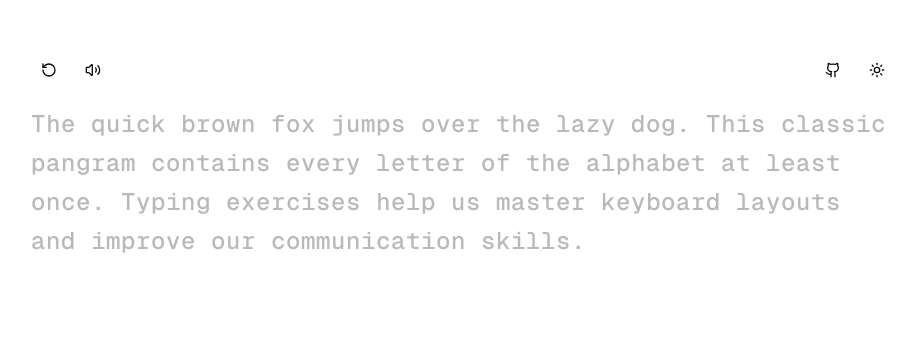
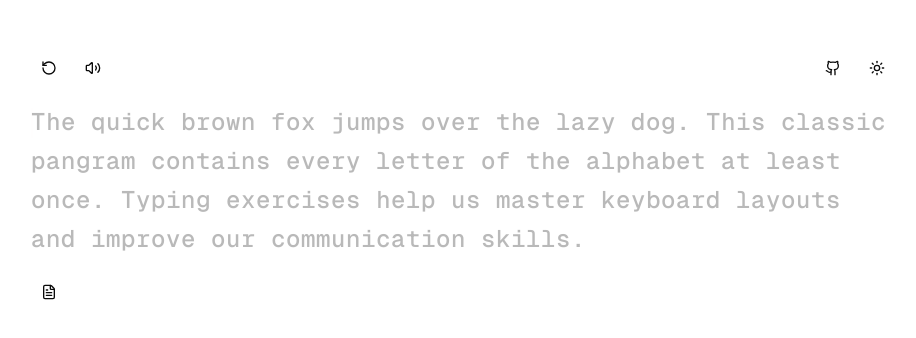
Before and after one commit to ldgni/blitz, a Next.js app: page / in a window 1280 px wide. Shown: the part 220-558 px from the top of the page, without its empty margins (177-1093 px from the left). Built offline with nearby package versions, Linux system fonts and the light colour scheme; no server answers.

Commit message:
feat: enhance TypingTest with text presets and cursor positioning improvements

```diff
--- a/components/typing-test.tsx
+++ b/components/typing-test.tsx
@@ -1,7 +1,8 @@
 "use client";
 
-import { Github, RotateCcw, Volume2, VolumeOff } from "lucide-react";
+import { FileText, Github, RotateCcw, Volume2, VolumeOff } from "lucide-react";
 import { Geist_Mono } from "next/font/google";
+import { useState } from "react";
 
 import ModeToggle from "@/components/mode-toggle";
 import { Button } from "@/components/ui/button";
@@ -16,18 +17,24 @@ import { useTypingSounds } from "@/hooks/use-typing-sounds";
 
 const geistMono = Geist_Mono({ subsets: ["latin"] });
 
-const TEXT =
-  "The quick brown fox jumps over the lazy dog. This classic pangram contains every letter of the alphabet at least once. Typing exercises help us master keyboard layouts and improve our communication skills.";
+const TEXT_PRESETS = [
+  "The quick brown fox jumps over the lazy dog. This classic pangram contains every letter of the alphabet at least once. Typing exercises help us master keyboard layouts and improve our communication skills.",
+  "Programming is the art of telling a computer what to do through precise instructions. Code is written in languages that humans can learn and machines can execute. Practice makes perfect when learning any new skill.",
+  "Technology evolves rapidly, bringing new tools and possibilities every day. Learning to adapt and grow with these changes is essential. Curiosity and persistence are key to mastering any field.",
+];
 
 const DURATION = 30;
 
 export default function TypingTest() {
+  const [textIndex, setTextIndex] = useState(0);
+  const currentText = TEXT_PRESETS[textIndex];
+
   const { soundEnabled, setSoundEnabled, playPressSound, playReleaseSound } =
     useTypingSounds();
 
   const { typed, timeLeft, isRunning, isGameOver, wpm, accuracy, restart } =
     useTypingGame({
-      text: TEXT,
+      text: currentText,
       duration: DURATION,
       onKeyDown: playPressSound,
       onKeyUp: playReleaseSound,
@@ -36,6 +43,16 @@ export default function TypingTest() {
   const { cursorPos, containerRef, setCharRef } = useCursorPosition(
     typed.length,
   );
+
+  const handleRestart = () => {
+    restart();
+  };
+
+  const handleTextChange = () => {
+    const nextIndex = (textIndex + 1) % TEXT_PRESETS.length;
+    setTextIndex(nextIndex);
+    restart();
+  };
 
   return (
     <div className="space-y-4 text-xl sm:text-2xl">
@@ -49,7 +66,7 @@ export default function TypingTest() {
                 aria-label="Restart"
                 onMouseDown={(e) => {
                   e.preventDefault();
-                  restart();
+                  handleRestart();
                 }}>
                 <RotateCcw />
               </Button>
@@ -105,7 +122,7 @@ export default function TypingTest() {
             }}
           />
         )}
-        {TEXT.split("").map((char, i) => (
+        {currentText.split("").map((char, i) => (
           <span
             key={i}
             ref={setCharRef(i)}
@@ -120,13 +137,38 @@ export default function TypingTest() {
           </span>
         ))}
       </p>
-      <div
-        className={`flex justify-end gap-4 transition-opacity ${
-          isRunning ? "opacity-100" : "pointer-events-none opacity-0"
-        }`}>
-        <span className="text-muted-foreground tabular-nums">{timeLeft}s</span>
-        <span className="text-muted-foreground tabular-nums">{accuracy}%</span>
-        <span className="text-muted-foreground tabular-nums">{wpm} WPM</span>
+      <div className="flex items-center justify-between">
+        <Tooltip>
+          <TooltipTrigger asChild>
+            <Button
+              variant="ghost"
+              size="icon"
+              aria-label="Change text"
+              onMouseDown={(e) => {
+                e.preventDefault();
+                handleTextChange();
+              }}>
+              <FileText />
+            </Button>
+          </TooltipTrigger>
+          <TooltipContent>Change text</TooltipContent>
+        </Tooltip>
+        <div
+          className={`flex gap-4 transition-opacity ${
+            isRunning || isGameOver
+              ? "opacity-100"
+              : "pointer-events-none opacity-0"
+          }`}>
+          {isRunning && (
+            <span className="text-muted-foreground tabular-nums">
+              {timeLeft}s
+            </span>
+          )}
+          <span className="text-muted-foreground tabular-nums">
+            {accuracy}%
+          </span>
+          <span className="text-muted-foreground tabular-nums">{wpm} WPM</span>
+        </div>
       </div>
     </div>
   );
--- a/hooks/use-cursor-position.ts
+++ b/hooks/use-cursor-position.ts
@@ -17,19 +17,25 @@ export function useCursorPosition(currentIndex: number) {
 
   useEffect(() => {
     const updateCursorPos = () => {
+      const container = containerRef.current;
+      if (!container) return;
+
       const charEl = charRefs.current[currentIndex];
-      const container = containerRef.current;
-      if (charEl && container) {
+      if (charEl) {
         const containerRect = container.getBoundingClientRect();
         const charRect = charEl.getBoundingClientRect();
         setCursorPos({
           left: charRect.left - containerRect.left,
           top: charRect.top - containerRect.top,
         });
+      } else if (currentIndex === 0) {
+        // Handle start of text - position cursor at beginning
+        setCursorPos({ left: 0, top: 0 });
       }
     };
 
-    updateCursorPos();
+    // Use requestAnimationFrame to ensure DOM is updated
+    requestAnimationFrame(updateCursorPos);
     window.addEventListener("resize", updateCursorPos);
     return () => window.removeEventListener("resize", updateCursorPos);
   }, [currentIndex]);
--- a/hooks/use-typing-game.ts
+++ b/hooks/use-typing-game.ts
@@ -63,10 +63,9 @@ export function useTypingGame({
       if (e.ctrlKey || e.altKey || e.metaKey) return;
       if (isGameOver) return;
 
-      onKeyDown?.(e.key);
-
       if (e.key === "Backspace") {
         setTyped((prev) => prev.slice(0, -1));
+        onKeyDown?.(e.key);
       } else if (e.key.length === 1) {
         if (!isRunning) {
           setIsRunning(true);
@@ -76,6 +75,7 @@ export function useTypingGame({
         const currentIndex = typed.length;
         if (currentIndex >= text.length) return;
 
+        onKeyDown?.(e.key);
         const isCorrect = e.key === text[currentIndex];
         setTotalKeystrokes((prev) => prev + 1);
         if (!isCorrect) setErrors((prev) => prev + 1);
```
